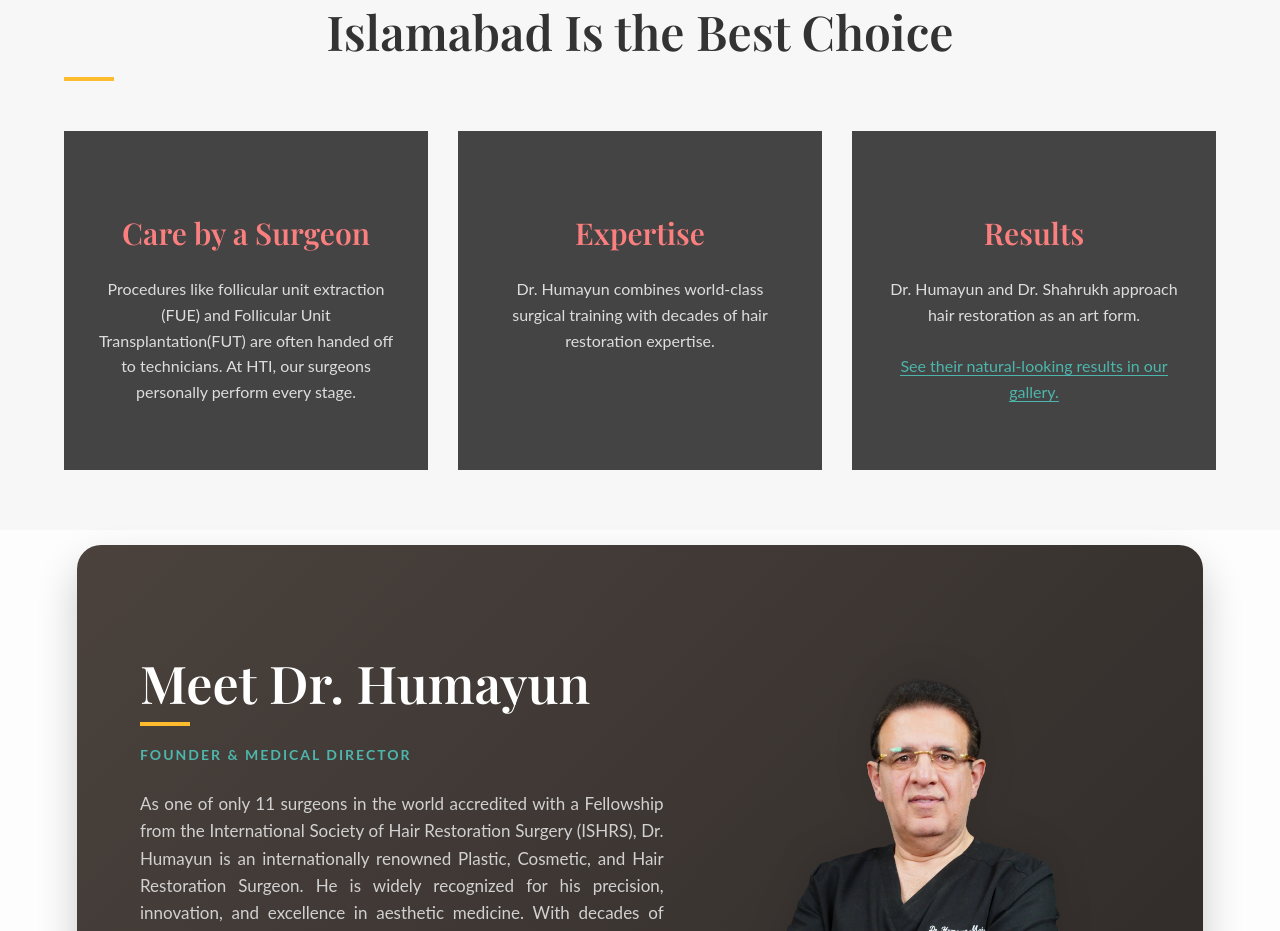
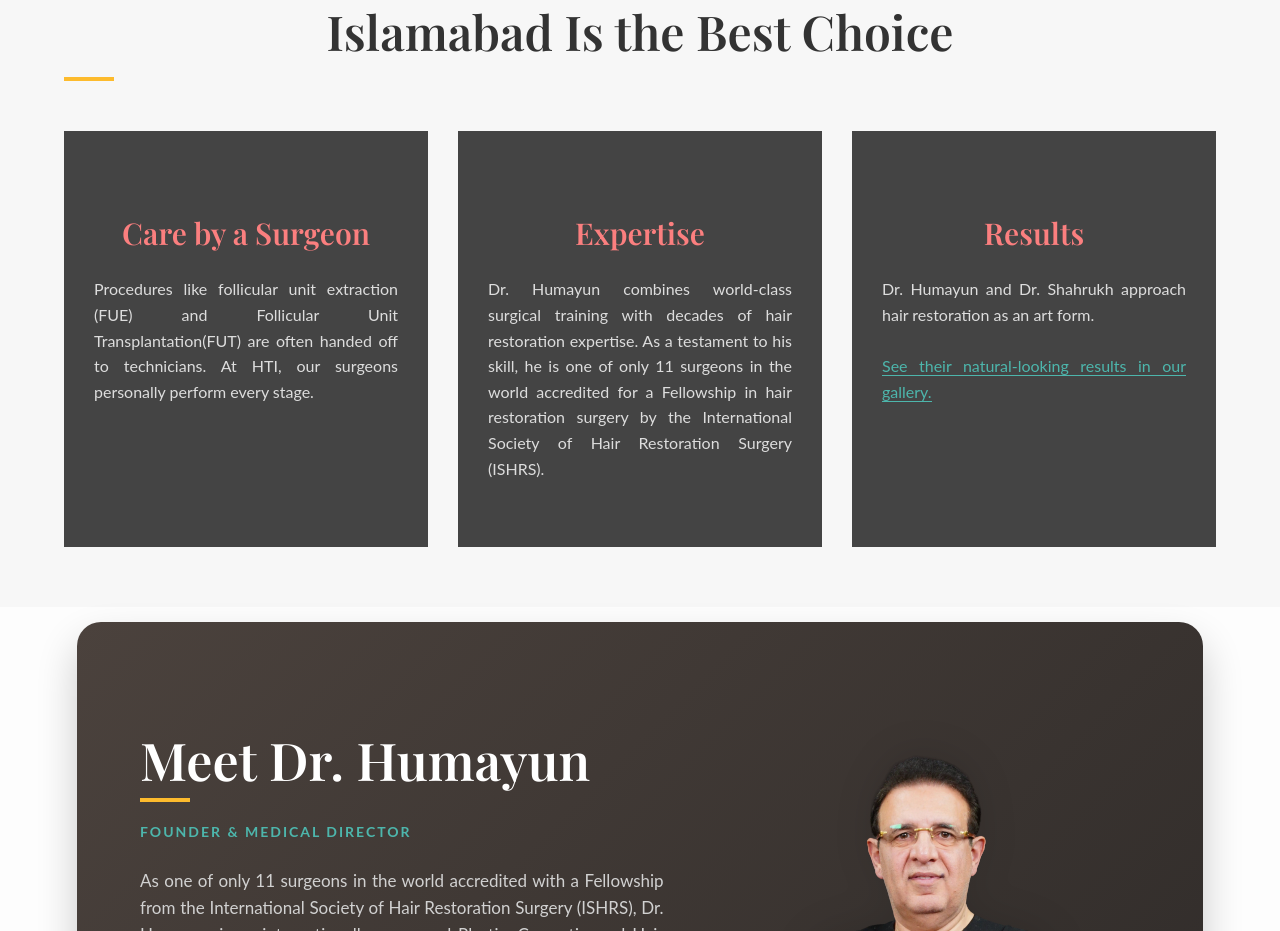
Before and after one commit to hairtransplantinstituteislmbd/Htiwebinterface, a React (Vite) app: page / in a window 1280 px wide. Shown: the part 2180-3111 px from the top of the page. Built offline with nearby package versions, Linux system fonts and the light colour scheme.

Commit message:
Final Update till 24 June

```diff
--- a/src/components/InfoSection.css
+++ b/src/components/InfoSection.css
@@ -215,7 +215,7 @@
 .why-choose-section { background-color: #f7f7f7; padding: 60px 5%; }
 .centered-heading { text-align: center; font-family: 'Playfair Display', serif; font-size: 48px; margin-bottom: 50px; color: #333; }
 .cards-grid { display: flex; gap: 30px; max-width: 1200px; margin: 0 auto; }
-.dark-card { flex: 1; background-color: #444; padding: 50px 30px; text-align: center; color: rgb(251, 127, 127); }
+.dark-card { flex: 1; background-color: #444; padding: 50px 30px; text-align: justify; color: rgb(251, 127, 127); }
 .dark-card h3 { font-family: 'Playfair Display', serif; font-size: 30px; margin-bottom: 20px; }
 .dark-card p { font-size: 16px; line-height: 1.6; color: #ddd; }
 .dark-card a { color: #4db6ac; text-decoration: none; border-bottom: 1px solid #4db6ac; }
--- a/src/components/InfoSection.jsx
+++ b/src/components/InfoSection.jsx
@@ -126,15 +126,15 @@ const InfoSection = () => {
         <h2 className="centered-heading">Why Hair Transplant Institute <br/>  Islamabad Is the Best Choice</h2>
         <div className="cards-grid">
           <div className="dark-card">
-            <h3>Care by a Surgeon</h3>
+           <h3 style={{ textAlign: 'center' }}>Care by a Surgeon</h3>
             <p>Procedures like follicular unit extraction (FUE) and Follicular Unit Transplantation(FUT) are often handed off to technicians. At HTI, our surgeons personally perform every stage.</p>
           </div>
           <div className="dark-card">
-            <h3>Expertise</h3>
-            <p>Dr. Humayun combines world-class surgical training with decades of hair restoration expertise.</p>
+            <h3 style={{ textAlign: 'center' }}>Expertise</h3>
+            <p>Dr. Humayun combines world-class surgical training with decades of hair restoration expertise. As a testament to his skill, he is one of only 11 surgeons in the world accredited for a Fellowship in hair restoration surgery by the International Society of Hair Restoration Surgery (ISHRS).</p>
           </div>
           <div className="dark-card">
-            <h3>Results</h3>
+            <h3 style={{ textAlign: 'center' }}>Results</h3>
             <p>Dr. Humayun and Dr. Shahrukh approach hair restoration as an art form. <br/><br/><a href="/gallery">See their natural-looking results in our gallery.</a></p>
           </div>
         </div>
```
